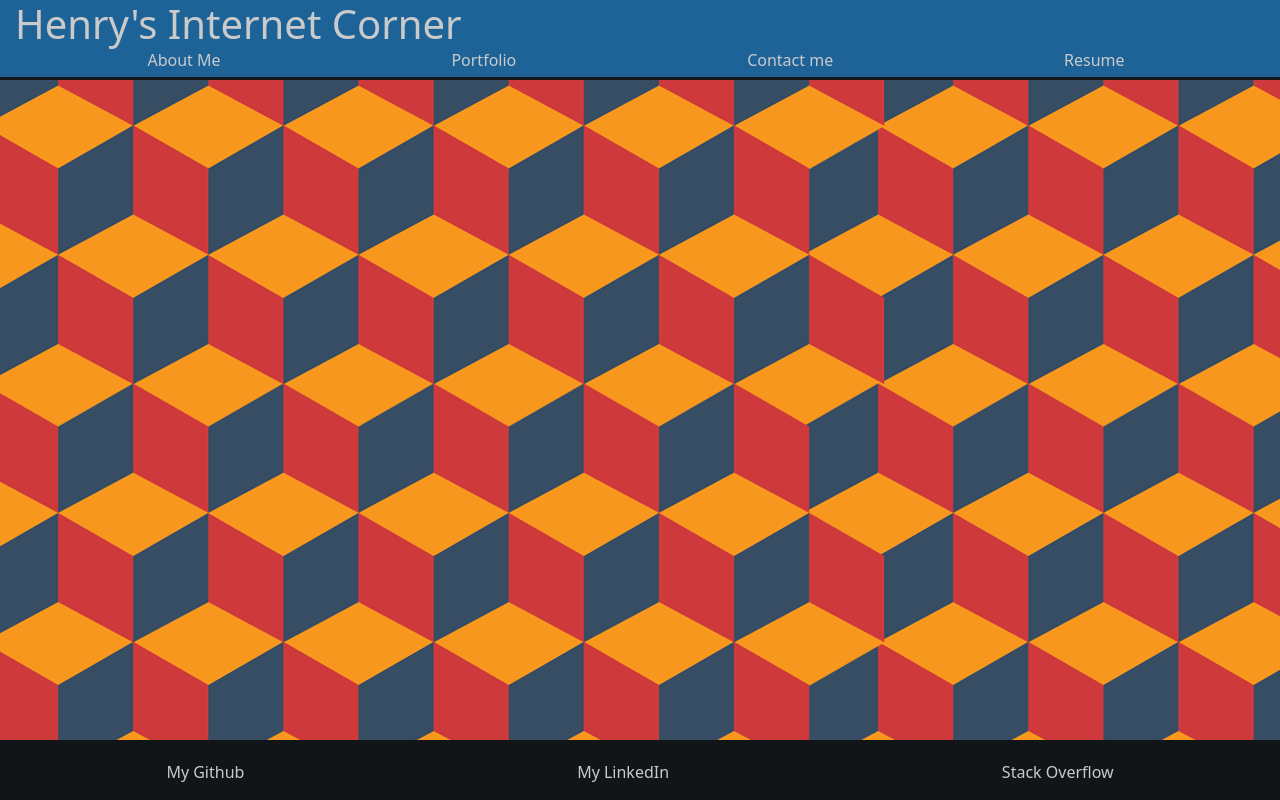
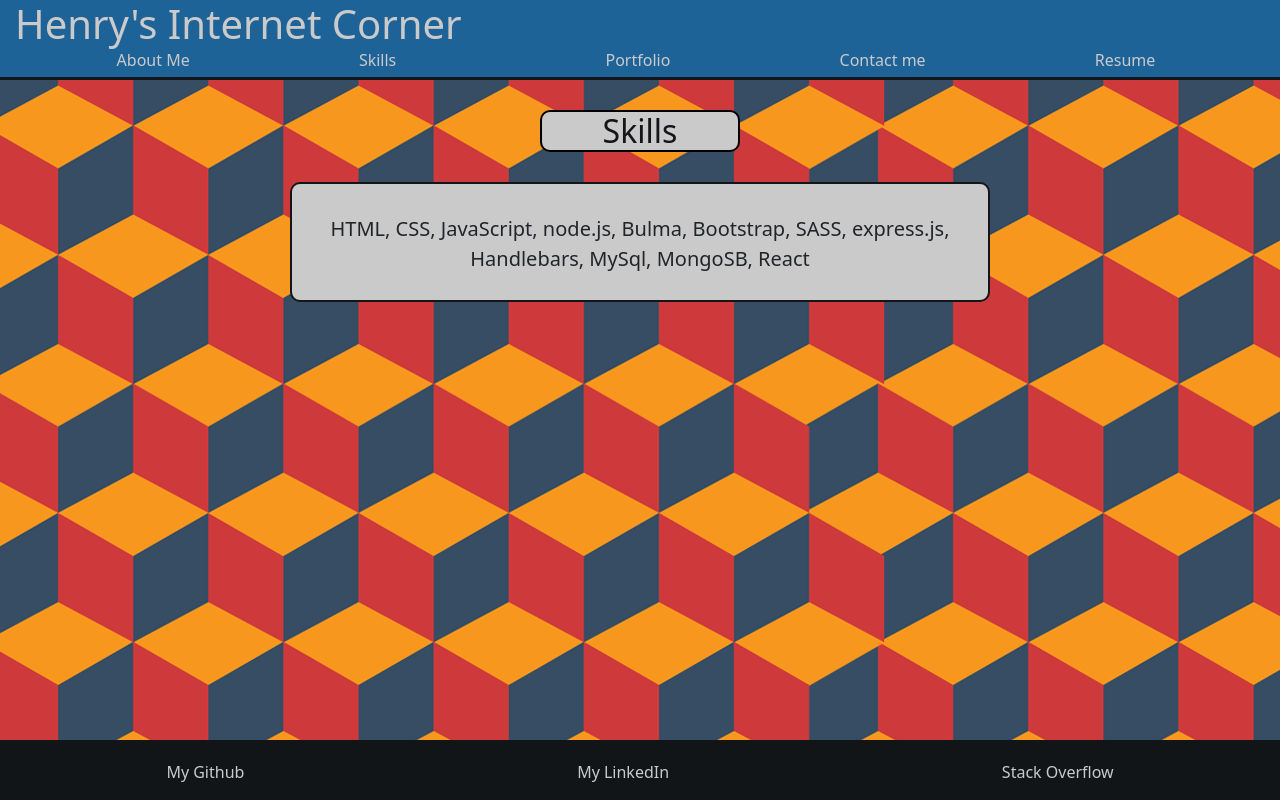
Before and after one commit to HRO0806/old-Portfolio, a React (Create React App) app: page /skills in a window 1280 px wide. Built offline with nearby package versions, Linux system fonts and the light colour scheme.

Commit message:
Made a Skills page

```diff
--- a/src/App.js
+++ b/src/App.js
@@ -6,6 +6,7 @@ import About from './components/About';
 import Portfolio from './components/Portfolio';
 import Contact from './components/Contact';
 import Resume from './components/Resume';
+import Skills from './components/Skills';
 import Cube from './images/cubes.png';
 import { BrowserRouter, Switch, Route } from 'react-router-dom';
 
@@ -26,6 +27,7 @@ function App() {
           </div>
           <Switch>
             <Route exact path="/" component={About}/>
+            <Route exact path="/skills" component={Skills}/>
             <Route exact path="/portfolio" component={Portfolio}/>
             <Route exact path="/contact" component={Contact}/>
             <Route exact path="/resume" component={Resume}/>
--- a/src/components/Header/index.js
+++ b/src/components/Header/index.js
@@ -12,6 +12,9 @@ function Nav() {
             <ul className={ListGroup} id='nav-list'>
                 <li className={ListGroupItem} id='animate-one'>
                     <Link className="nav-item" label="about" to="/">About Me</Link>
+                </li>
+                <li className={ListGroup} id='nav-list'>
+                    <Link className="nav-item" label="skills" to="/skills">Skills</Link>
                 </li>
                 <li className={ListGroupItem} id='animate-two'>
                     <Link className="nav-item" label="portfolio" to="/portfolio">Portfolio</Link>
--- /dev/null
+++ b/src/components/Skills/Skills.css
@@ -0,0 +1,33 @@
+.skills-title-container{
+  margin-top: 20px;
+  text-align: center;
+  display: flex;
+  flex-wrap: wrap;
+  justify-content: center;
+}
+
+.skills-title{
+  color: #131518;
+  background-color: #cacaca;
+  width: 200px;
+  border: 2px #000000 solid;
+  border-radius: 10px;
+  margin-bottom: 50px;
+  margin-top: 20px;
+}
+
+.container-skills{
+  text-align: center;
+  margin-bottom: 20px;
+  background-color: #cacaca;
+  padding: 10px;
+  width: 700px;
+  border: 2.5px solid #131518;
+  border-radius: 10px;
+  margin-top: -20px;
+  margin-bottom: 10px;
+}
+
+.skills{
+  font-size: 20px;
+}
--- /dev/null
+++ b/src/components/Skills/index.js
@@ -0,0 +1,19 @@
+import React from 'react';
+import './Skills.css';
+
+function Skills(){
+  return(
+    <div label="portfolio" className="portfolio">
+      <div className={'skills-title-container'}>
+        <h2 className={'skills-title'}>Skills</h2>
+      </div>
+      <div className={'container-container'}>
+        <div className={'container-skills'}>
+        <p className={'skills'}>HTML, CSS, JavaScript, node.js, Bulma, Bootstrap, SASS, express.js, Handlebars, MySql, MongoSB, React</p>
+        </div>
+      </div>
+    </div>
+  )
+}
+
+export default Skills;
```
